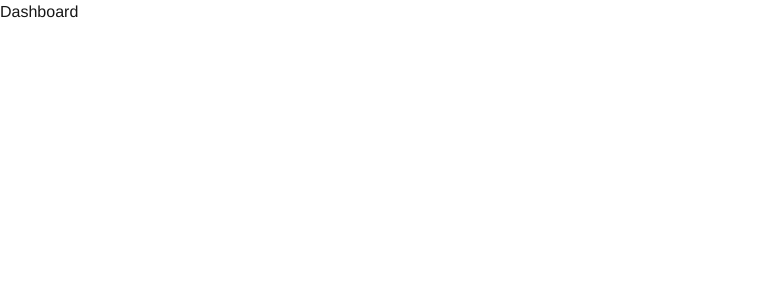
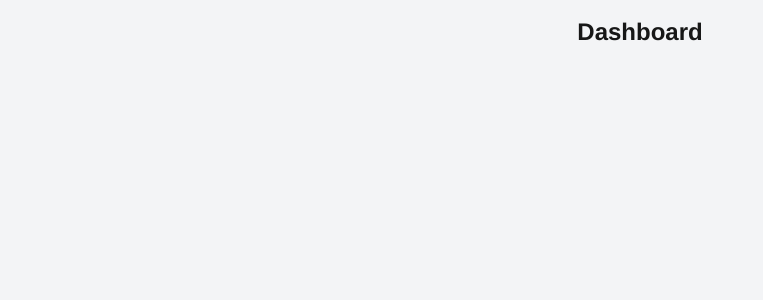
Before and after one commit to azharanggakusuma/simades, a Next.js app: page /dashboard in a window 1280 px wide. Shown: the top 300 px of the page, without its empty margins (0-763 px from the left). Built offline with nearby package versions, Linux system fonts and the light colour scheme.

Commit message:
feat: implement Header component and integrate it into the Dashboard page

```diff
--- /dev/null
+++ b/app/dashboard/components/Header.jsx
@@ -0,0 +1,9 @@
+// components/Header.js (atau .tsx jika TypeScript)
+import Link from 'next/link';
+
+export default function Header() {
+  return (
+   <>
+   </>
+  );
+}
--- a/app/dashboard/page.js
+++ b/app/dashboard/page.js
@@ -1,9 +1,13 @@
-
+import Header from "./components/Header";
 
 export default function Dashboard() {
   return (
-    <div>
-      <h1>Dashboard</h1>
-    </div>
+    <>
+      <Header />
+      <main className="bg-gray-100 min-h-screen p-4">
+        <h1 className="text-2xl font-bold text-center">Dashboard</h1>
+        {/* Konten dashboard lainnya */}
+      </main>
+    </>
   );
 }
```
